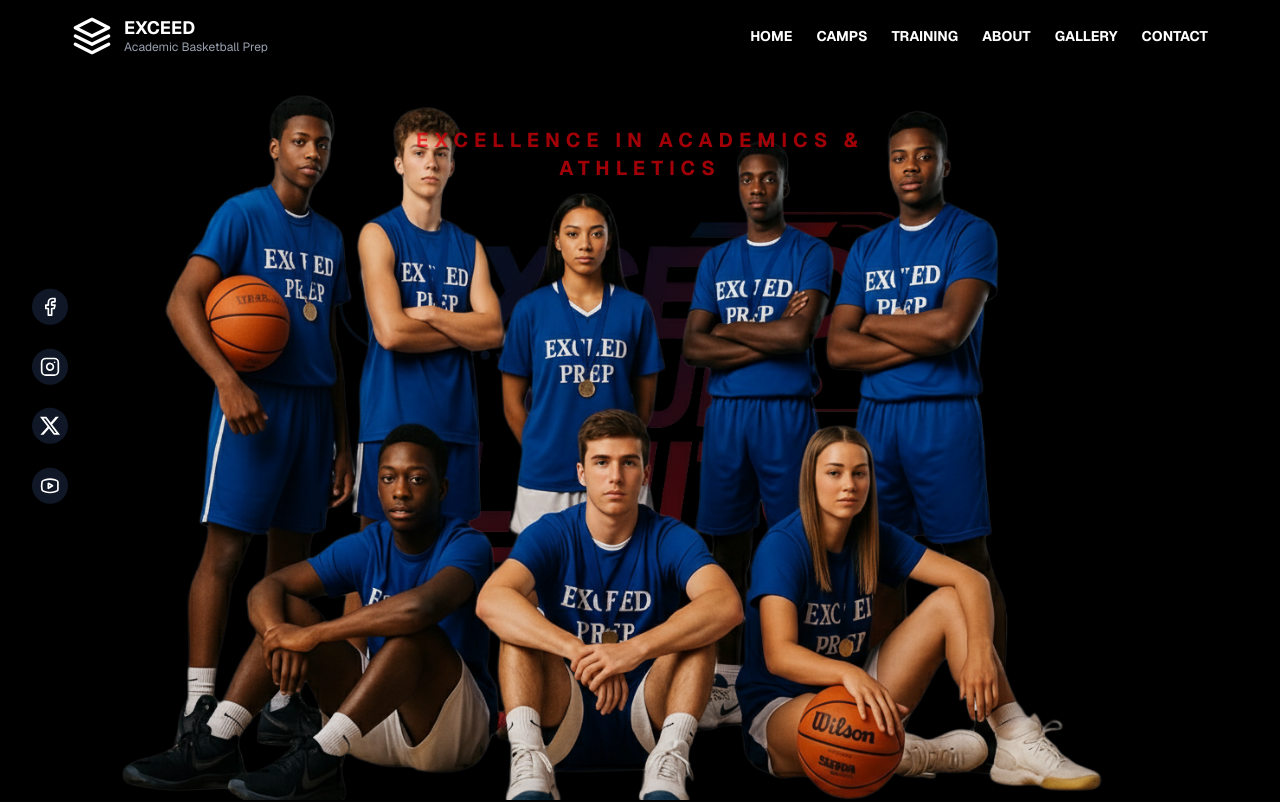
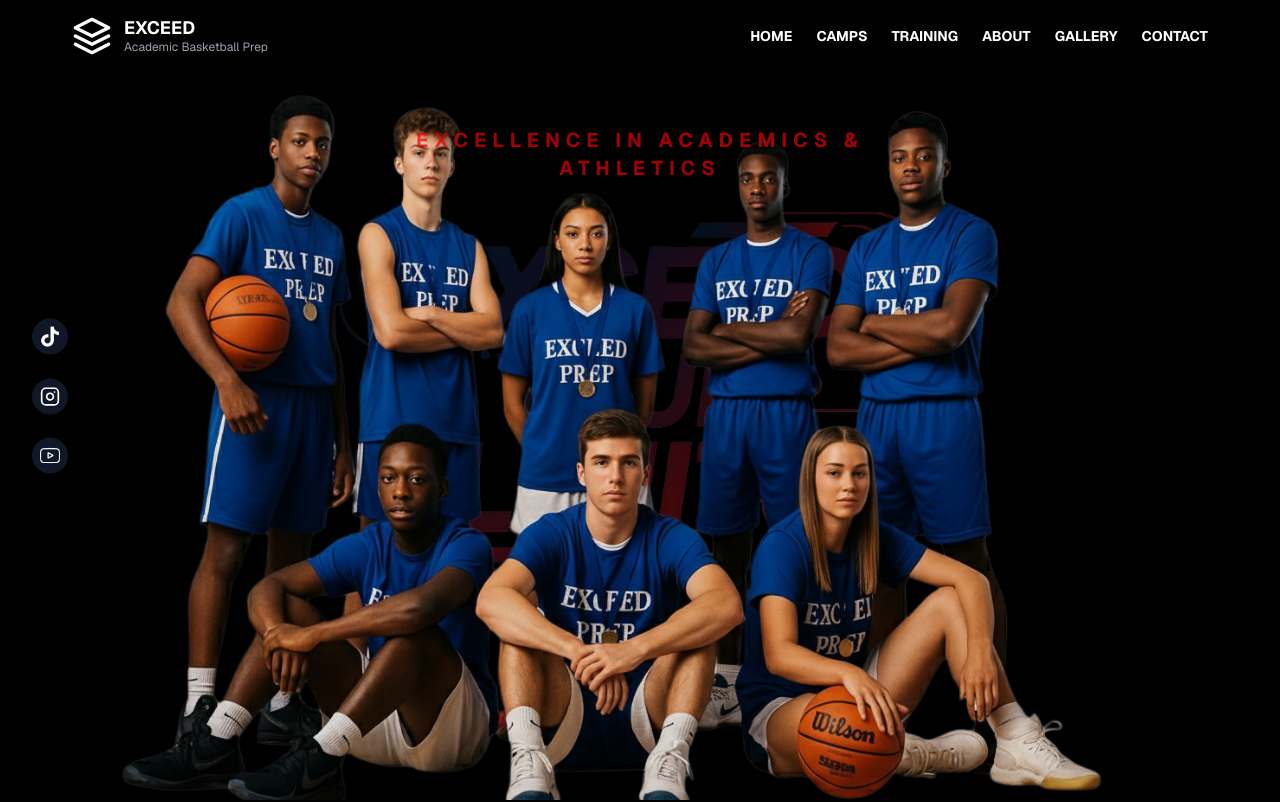
Before and after one commit to digitalmarketingcanada5/basketball_website, a Next.js app: page / in a window 1280 px wide. Shown: the top 802 px of the page. Built offline with nearby package versions, Linux system fonts and the light colour scheme.

Commit message:
Update social media links in HeroSection and siteData for TikTok and YouTube

```diff
--- a/src/components/home/HeroSection.jsx
+++ b/src/components/home/HeroSection.jsx
@@ -1,7 +1,8 @@
 "use client";
 import React, { useState, useEffect } from 'react';
 import Link from 'next/link';
-import { FacebookIcon, InstagramIcon, XIcon, YouTubeIcon, TikTokIcon } from '../icons';
+import Image from 'next/image';
+import { InstagramIcon } from '../icons';
 import { heroSection, socialMediaLinks } from '../../lib/siteData';
 
 const HeroSection = () => {
@@ -23,21 +24,39 @@ const HeroSection = () => {
       <div className="fixed left-8 top-1/2 transform -translate-y-1/2 z-40 hidden lg:flex flex-col">
         <ul className="space-y-4">
           {socialMediaLinks.map((social, index) => {
-            const IconComponent = {
-              FacebookIcon,
-              InstagramIcon,
-              XIcon,
-              YouTubeIcon,
-              TikTokIcon
-            }[social.icon];
-
             return (
               <li key={index}>
                 <a
-                  href="/contact"
+                  href={social.url}
+                  target="_blank"
+                  rel="noopener noreferrer"
                   className="p-2 inline-block text-white bg-gray-900 rounded-full hover:bg-red-600 transition-colors"
                 >
-                  <IconComponent />
+                  {social.icon === 'TikTokIcon' ? (
+                    <div className="w-5 h-5 relative">
+                      <Image
+                        src="/images/tik-tok.png"
+                        alt="TikTok"
+                        width={20}
+                        height={20}
+                        className="object-contain"
+                        style={{ filter: 'invert(1) brightness(2)' }}
+                      />
+                    </div>
+                  ) : social.icon === 'InstagramIcon' ? (
+                    <InstagramIcon />
+                  ) : social.icon === 'YouTubeIcon' ? (
+                    <div className="w-5 h-5 relative">
+                      <Image
+                        src="/images/youtube.png"
+                        alt="YouTube"
+                        width={20}
+                        height={20}
+                        className="object-contain"
+                        style={{ filter: 'invert(1) brightness(2)' }}
+                      />
+                    </div>
+                  ) : null}
                 </a>
               </li>
             );
```
Also changed, not shown: src/lib/siteData.js.
